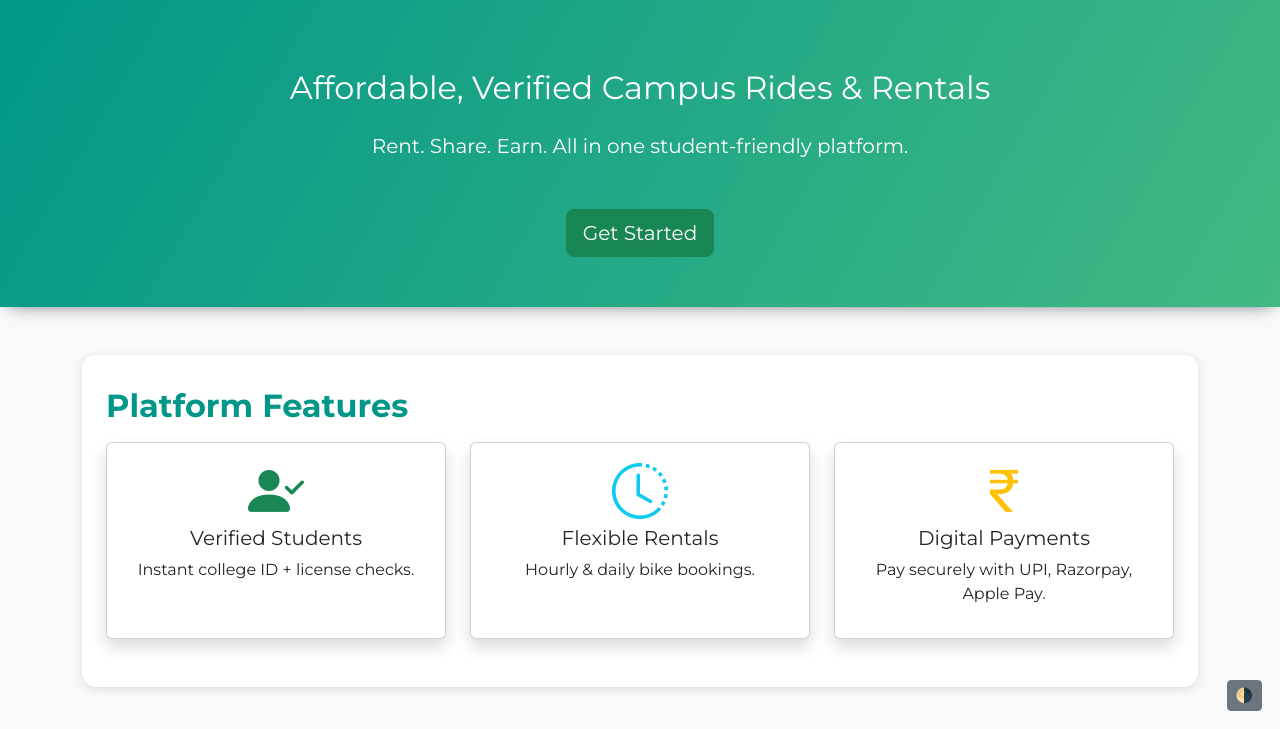
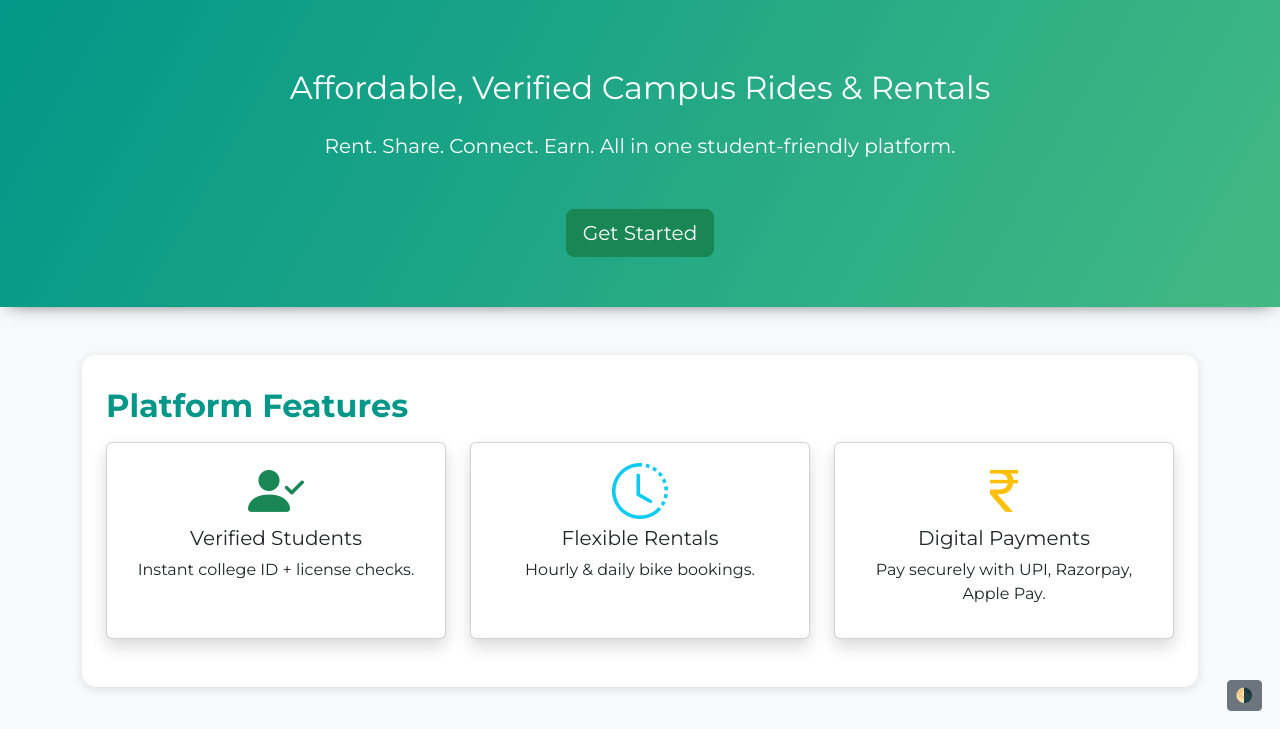
Before and after one commit to adityadeshmane08/bikemates-website, a plain HTML site: page index.html in a window 1280 px wide. Shown: the part 71-800 px from the top of the page. Drawn offline with nearby package versions, Linux system fonts and the light colour scheme; files whose address does not match are found by name.

Commit message:
Update index.html

```diff
--- a/index.html
+++ b/index.html
@@ -34,7 +34,7 @@
   <header class="hero text-center d-flex align-items-center justify-content-center flex-column" id="home">
     <h1 id="typed-headline"></h1>
     <h2>Affordable, Verified Campus Rides & Rentals</h2>
-    <p class="lead mt-3 mb-4">Rent. Share. Earn. All in one student-friendly platform.</p>
+    <p class="lead mt-3 mb-4">Rent. Share. Connect. Earn. All in one student-friendly platform.</p>
     <a href="#register" class="btn btn-success btn-lg">Get Started</a>
   </header>
 
```
